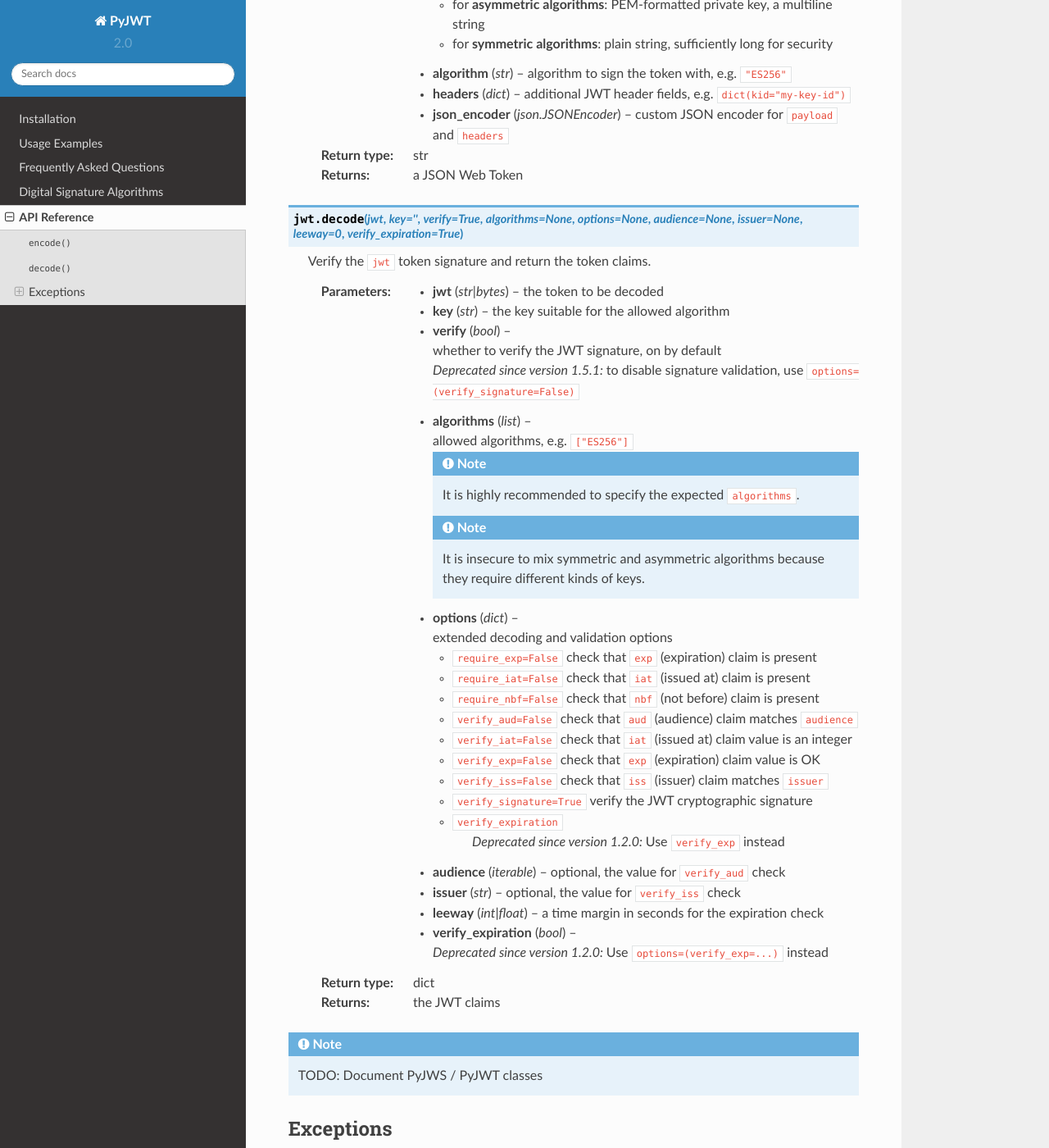
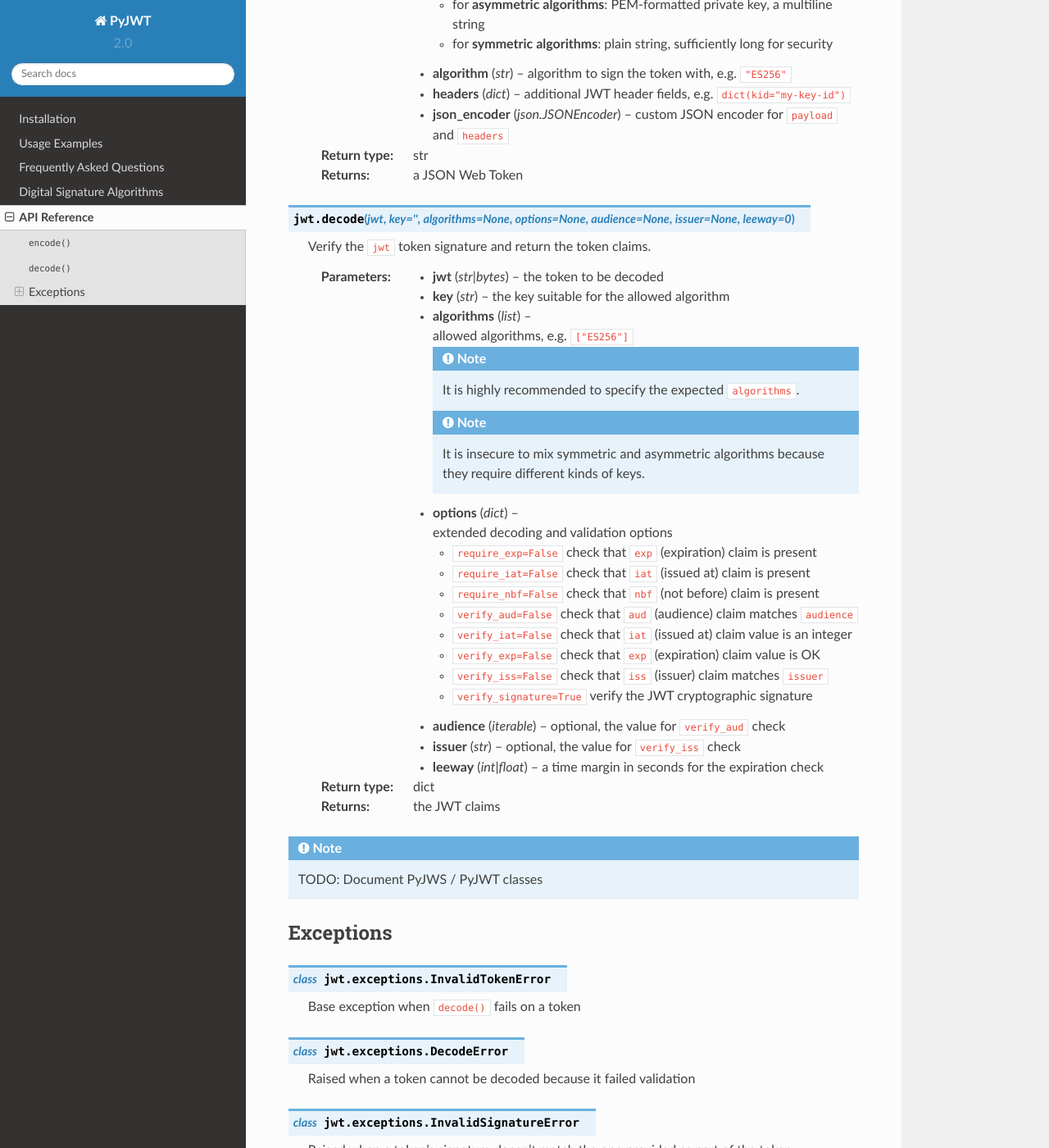
Before and after one commit to jpadilla/pyjwt, a Sphinx documentation site: the page built from docs/api.rst, in a window 1280 px wide and 1400 px high, scrolled down 315 px. Shown: the whole window at 82% size. Built offline with Sphinx 7.4.7 and the Read the Docs theme 2.0.0, drawn with Linux system fonts in a browser that asks for light colours.

Commit message:
Remove deprecated arguments from docs (#544)
They were removed from the code in
f690976596bb74221f5a81fc9afffd5609bc4e70.

```diff
--- a/docs/api.rst
+++ b/docs/api.rst
@@ -19,16 +19,12 @@
     :rtype: str
     :returns: a JSON Web Token
 
-.. function:: decode(jwt, key="", verify=True, algorithms=None, options=None, audience=None, issuer=None, leeway=0, verify_expiration=True)
+.. function:: decode(jwt, key="", algorithms=None, options=None, audience=None, issuer=None, leeway=0)
 
     Verify the ``jwt`` token signature and return the token claims.
 
     :param str|bytes jwt: the token to be decoded
     :param str key: the key suitable for the allowed algorithm
-    :param bool verify: whether to verify the JWT signature, on by default
-
-        .. deprecated:: 1.5.1
-           to disable signature validation, use ``options=(verify_signature=False)``
 
     :param list algorithms: allowed algorithms, e.g. ``["ES256"]``
 
@@ -46,20 +42,10 @@
         * ``verify_exp=False`` check that ``exp`` (expiration) claim value is OK
         * ``verify_iss=False`` check that ``iss`` (issuer) claim matches ``issuer``
         * ``verify_signature=True`` verify the JWT cryptographic signature
-        * ``verify_expiration``
-
-            .. deprecated:: 1.2.0
-                Use ``verify_exp`` instead
-
 
     :param iterable audience: optional, the value for ``verify_aud`` check
     :param str issuer: optional, the value for ``verify_iss`` check
     :param int|float leeway: a time margin in seconds for the expiration check
-    :param bool verify_expiration:
-
-        .. deprecated:: 1.2.0
-            Use ``options=(verify_exp=...)`` instead
-
     :rtype: dict
     :returns: the JWT claims
 
--- a/docs/usage.rst
+++ b/docs/usage.rst
@@ -54,8 +54,8 @@
 ---------------------------------------
 
 If you wish to read the claimset of a JWT without performing validation of the
-signature or any of the registered claim names, you can set the ``verify``
-parameter to ``False``.
+signature or any of the registered claim names, you can set the
+``verify_signature`` option to ``False``.
 
 Note: It is generally ill-advised to use this functionality unless you
 clearly understand what you are doing. Without digital signature information,
@@ -63,7 +63,7 @@
 
 .. code-block:: python
 
-    >>jwt.decode(encoded, verify=False)
+    >>jwt.decode(encoded, options={"verify_signature": False})
     {u'some': u'payload'}
 
 Reading Headers without Validation
```
